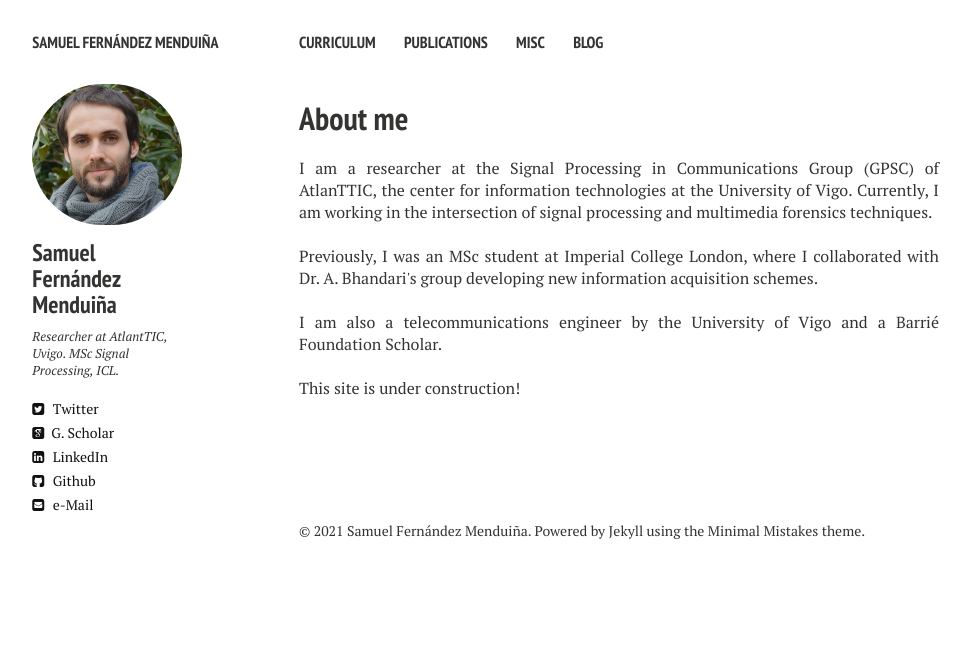
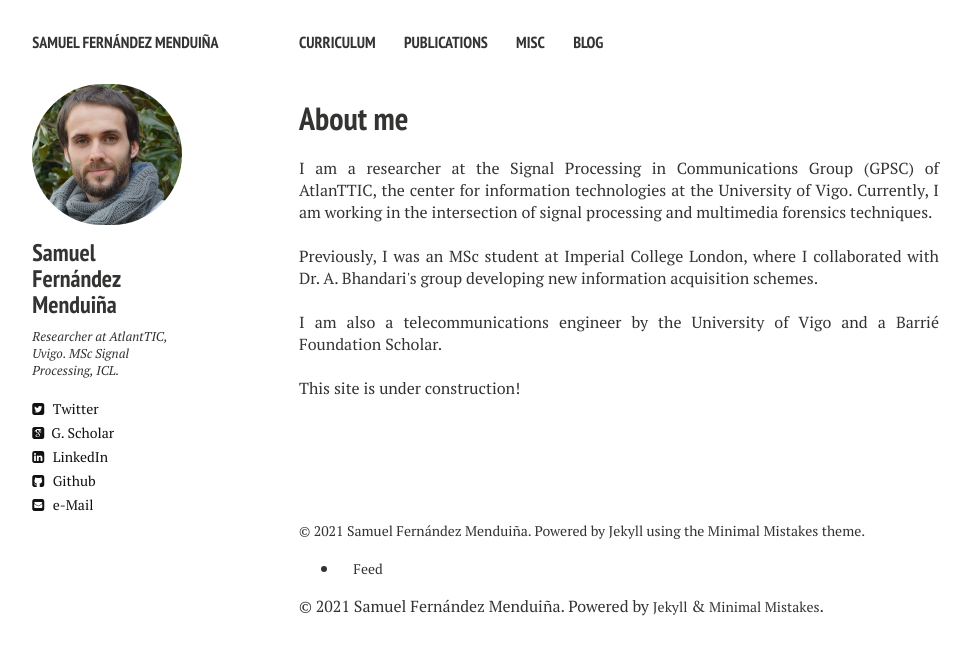
Before and after one commit to sf219/sfweb, a Jekyll site: the page built from index.md, in a window 1280 px wide. Shown: the top 655 px of the page, without its empty margins (21-992 px from the left). Built offline with Jekyll 4.4.1, drawn with Linux system fonts in a browser that asks for light colours; nearby versions of some CDN libraries.

Commit message:
Update _footer.html

```diff
--- a/_includes/_footer.html
+++ b/_includes/_footer.html
@@ -1 +1,20 @@
 <span>&copy; {{ site.time | date: '%Y' }} {{ site.owner.name }}. Powered by <a href="http://jekyllrb.com">Jekyll</a> using the <a href="http://mademistakes.com/minimal-mistakes/">Minimal Mistakes</a> theme.</span>
+<div class="page__footer-follow">
+  <ul class="social-icons">
+    {% if site.data.ui-text[site.locale].follow_label %}
+      <li><strong>{{ site.data.ui-text[site.locale].follow_label }}</strong></li>
+    {% endif %}
+
+    {% if site.footer.links %}
+      {% for link in site.footer.links %}
+        {% if link.label and link.url %}
+          <li><a href="{{ link.url }}" rel="nofollow noopener noreferrer"><i class="{{ link.icon | default: 'fas fa-link' }}" aria-hidden="true"></i> {{ link.label }}</a></li>
+        {% endif %}
+      {% endfor %}
+    {% endif %}
+
+    <li><a href="{% if site.atom_feed.path %}{{ site.atom_feed.path }}{% else %}{{ '/feed.xml' | relative_url }}{% endif %}"><i class="fas fa-fw fa-rss-square" aria-hidden="true"></i> {{ site.data.ui-text[site.locale].feed_label | default: "Feed" }}</a></li>
+  </ul>
+</div>
+
+<div class="page__footer-copyright">&copy; {{ site.time | date: '%Y' }} {{ site.name | default: site.title }}. {{ site.data.ui-text[site.locale].powered_by | default: "Powered by" }} <a href="https://jekyllrb.com" rel="nofollow">Jekyll</a> &amp; <a href="https://mademistakes.com/work/minimal-mistakes-jekyll-theme/" rel="nofollow">Minimal Mistakes</a>.</div>
```
